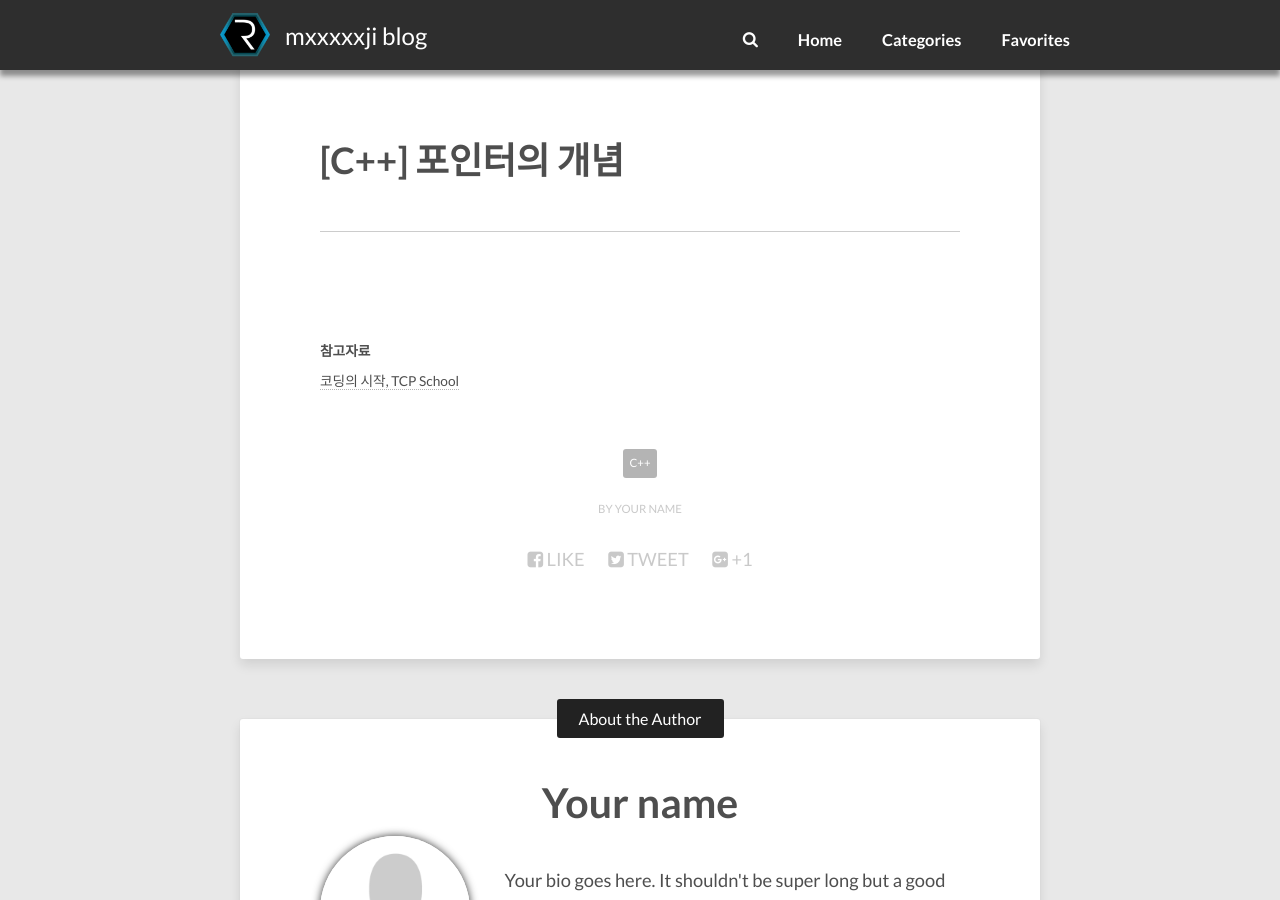
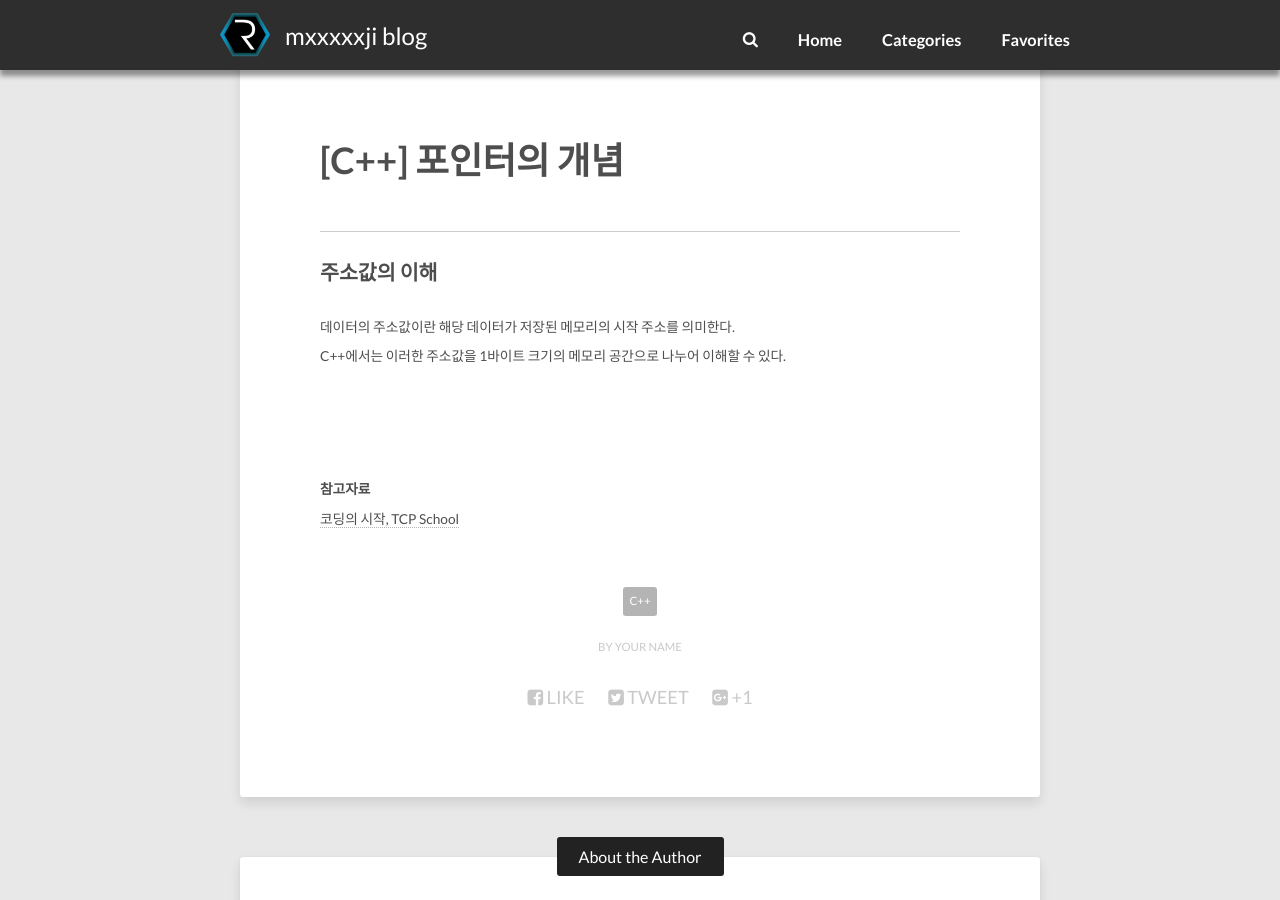
Before and after one commit to mxxxxxji/Mxxxxxji.github.io, a Jekyll site: the page built from _posts/2020-03-10-C++-9.pointer_1-post.md, in a window 1280 px wide and 900 px high, scrolled down 309 px. Built offline with Jekyll 4.4.1, drawn with Linux system fonts in a browser that asks for light colours; nearby versions of some CDN libraries; comment, search, counter and statistics services are not loaded.

Commit message:
Update 2020-03-10-C++-9.pointer_1-post.md

```diff
--- a/_posts/2020-03-10-C++-9.pointer_1-post.md
+++ b/_posts/2020-03-10-C++-9.pointer_1-post.md
@@ -7,6 +7,14 @@ categories: [C++]
 ---
 
 ------------------------------------------------------------------------------------------------------------
+
+## 주소값의 이해
+데이터의 주소값이란 해당 데이터가 저장된 메모리의 시작 주소를 의미한다.
+C++에서는 이러한 주소값을 1바이트 크기의 메모리 공간으로 나누어 이해할 수 있다.
+
+
+
+
 <br/>
 <br/>
 <br/>
```
